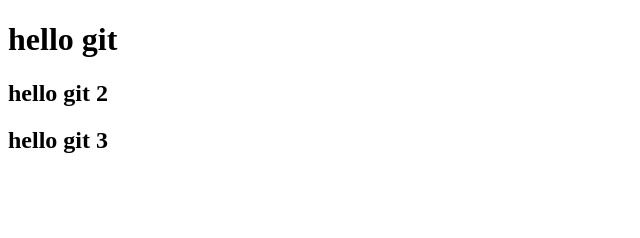
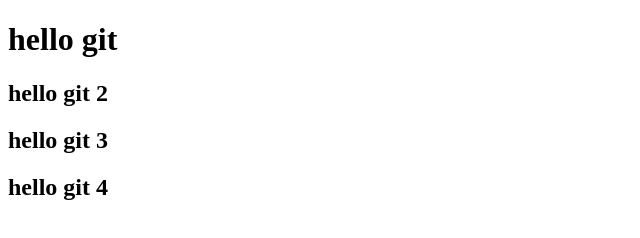
Before and after one commit to KorolkoIgor/git_test, a plain HTML site: page index.html in a window 1280 px wide. Shown: the whole page, without its empty margins (0-640 px from the left). Drawn offline with Linux system fonts and the light colour scheme.

Commit message:
Second h2

```diff
--- a/index.html
+++ b/index.html
@@ -8,5 +8,6 @@
 	<h1>hello git</h1>
 	<h2>hello git 2</h2>
         <h2>hello git 3</h2>
+        <h2>hello git 4</h2>
 </body>
 </html>
```
